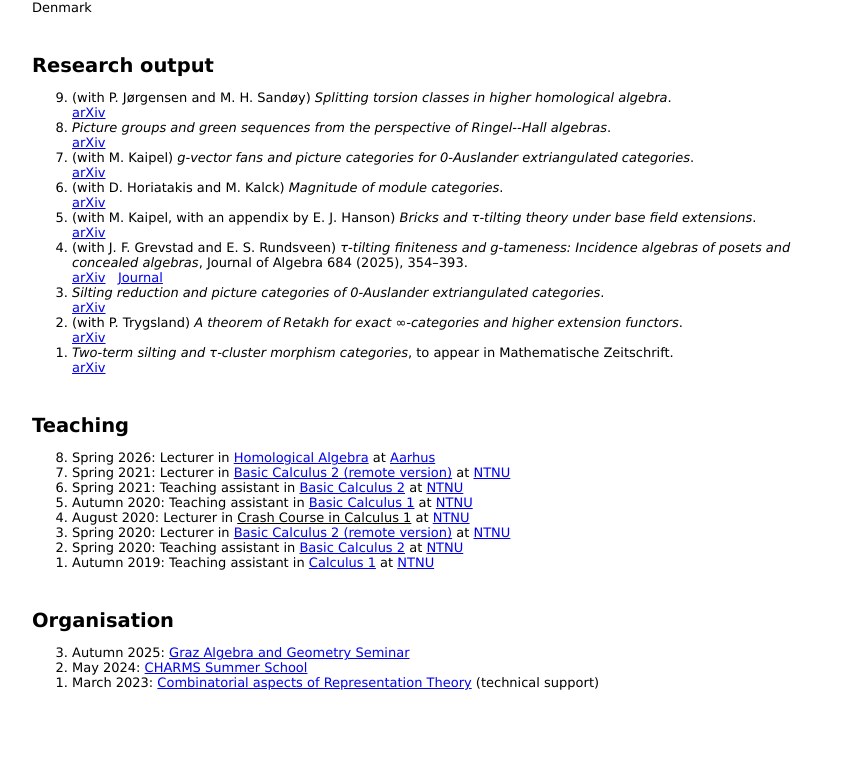
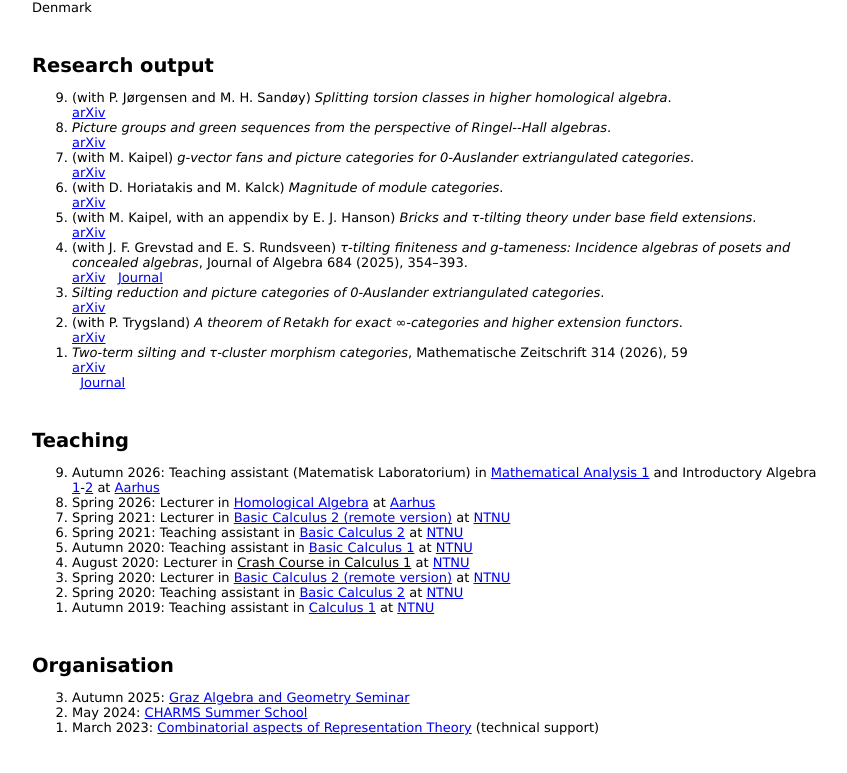
Before and after one commit to erlend-d-borve/erlend-d-borve.github.io, a plain HTML site: page index.html in a window 1280 px wide. Shown: the part 729-1502 px from the top of the page, without its empty margins (18-865 px from the left). Before the commit the page ends 1469 px from the top, so only its background shows below. Drawn offline with Linux system fonts and the light colour scheme.

Commit message:
Update index.html

```diff
--- a/index.html
+++ b/index.html
@@ -50,11 +50,12 @@ If you are a student at Aarhus University, please use my Aarhus University email
   <li>(with J. F. Grevstad and E. S. Rundsveen) <i>τ-tilting finiteness and <bf>g</bf>-tameness: Incidence algebras of posets and concealed algebras</i>, Journal of Algebra 684 (2025), 354–393. <br> <a href="https://arxiv.org/abs/2407.17965">arXiv</a> &nbsp <a href="https://doi.org/10.1016/j.jalgebra.2025.06.048">Journal</a> </li>
   <li><i>Silting reduction and picture categories of 0-Auslander extriangulated categories</i>. <br> <a href="https://arxiv.org/abs/2405.00593">arXiv</a></li>
   <li>(with P. Trygsland) <i>A theorem of Retakh for exact &infin;-categories and higher extension functors</i>. <br> <a href="https://arxiv.org/abs/2110.05138">arXiv</a></li>
-  <li><i>Two-term silting and τ-cluster morphism categories</i>, to appear in Mathematische Zeitschrift. <br> <a href="https://arxiv.org/abs/2110.03472">arXiv</a></li>
+  <li><i>Two-term silting and τ-cluster morphism categories</i>, Mathematische Zeitschrift 314 (2026), 59<br> <a href="https://arxiv.org/abs/2110.03472">arXiv</a></li> &nbsp <a href="https://doi.org/10.1007/s00209-026-04162-w">Journal</a> </li>
 </ol>
 
   <h2>Teaching</h2>
 <ol reversed>
+  <li>Autumn 2026: Teaching assistant (Matematisk Laboratorium) in <a href="https://kursuskatalog.au.dk/en/course/142350/Mathematical-Analysis-1"> Mathematical Analysis 1</a> and Introductory Algebra <a href="https://kursuskatalog.au.dk/en/course/142391/Introductory-Algebra-1"> 1</a>-<a href="https://kursuskatalog.au.dk/en/course/142391/Introductory-Algebra-2">2</a> at <a href="https://math.au.dk/en/">Aarhus</a></li>
   <li>Spring 2026: Lecturer in <a href="https://kursuskatalog.au.dk/en/course/123741/Homologisk-algebra"> Homological Algebra</a> at <a href="https://math.au.dk/en/">Aarhus</a></li>
   <li>Spring 2021: Lecturer in <a href="https://www.ntnu.edu/studies/courses/MA6102">Basic Calculus 2 (remote version)</a> at <a href="https://www.ntnu.edu/imf">NTNU</a></li>
   <li>Spring 2021: Teaching assistant in <a href="https://www.ntnu.edu/studies/courses/MA1102">Basic Calculus 2</a> at <a href="https://www.ntnu.edu/imf">NTNU</a></li>
```
